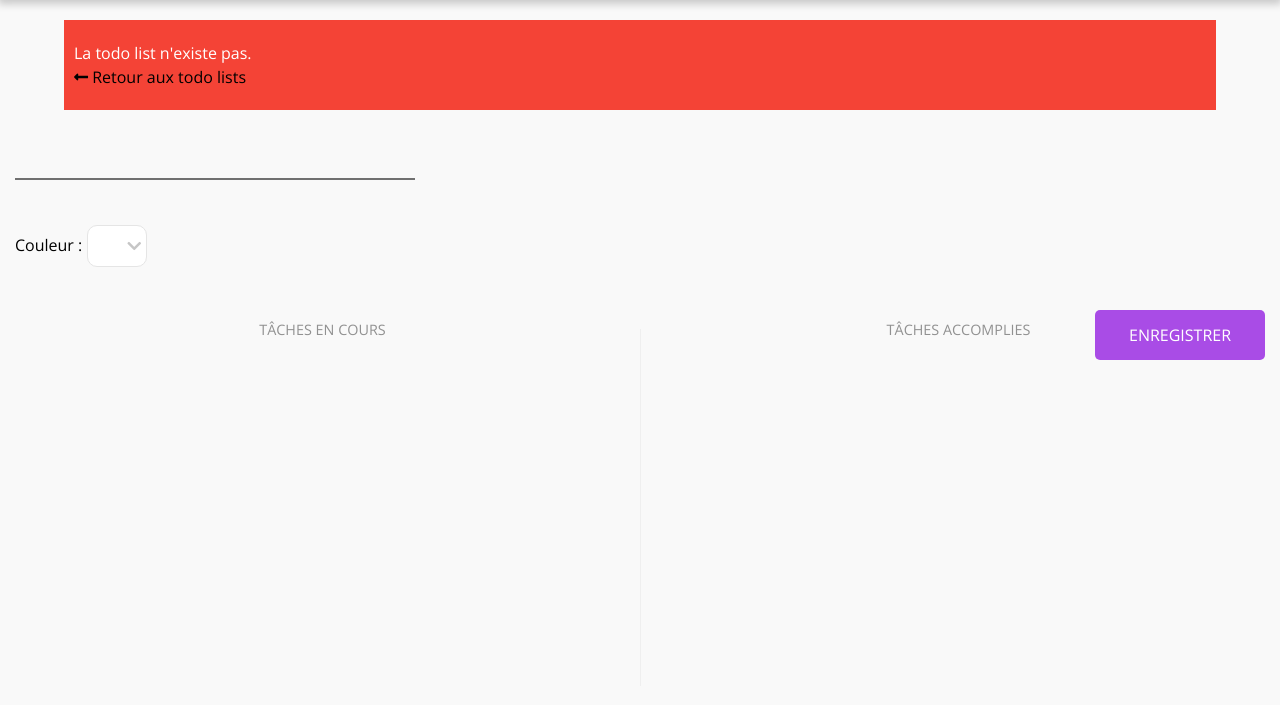
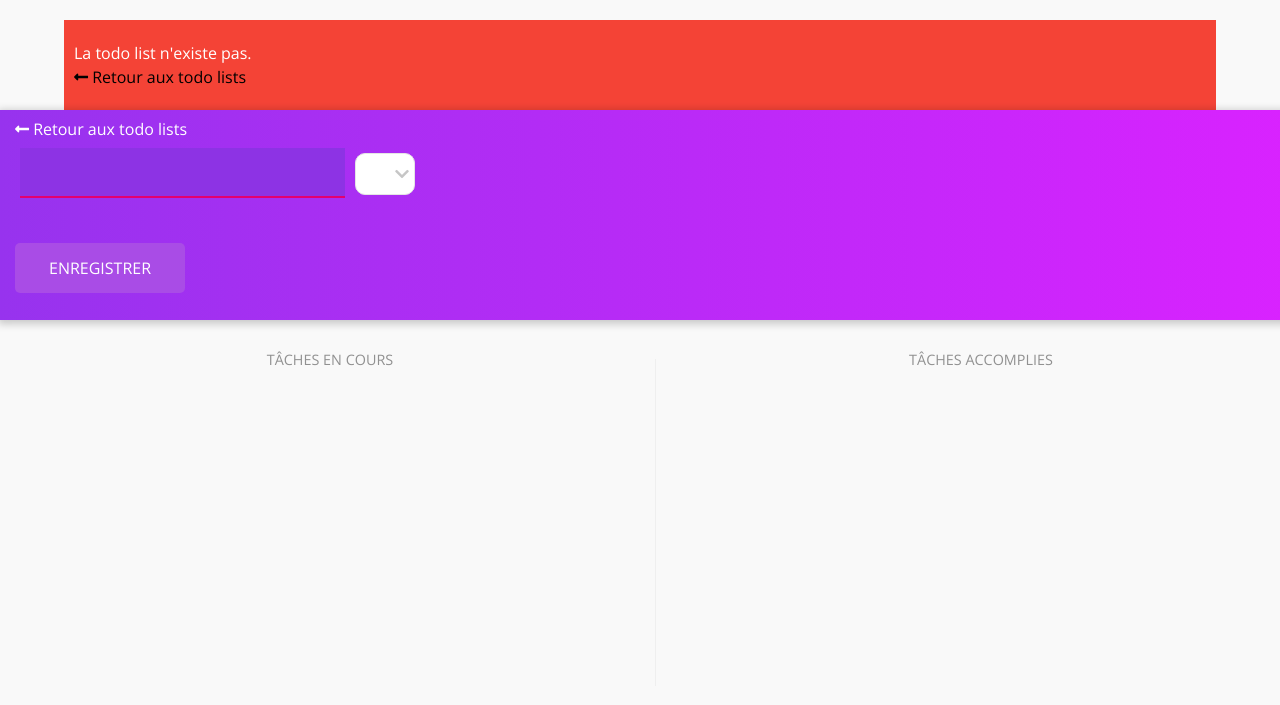
Before and after one commit to EmpireDemocratiqueDuPoulpe/Just-Do-It, a PHP site: page /view_todo_list.php in a window 1280 px wide. Shown: the part 95-800 px from the top of the page. Run offline with PHP 8.4, Linux system fonts and the light colour scheme; a user stored in the database is signed in.

Commit message:
Modification de l'affichage du formulaire dans view_todo_list_v.php

```diff
--- a/assets/css/main.css
+++ b/assets/css/main.css
@@ -67,7 +138,7 @@ form.noUpperMargin  { margin-top: 0; }
     justify-content: space-between;
 }
 
-.field.double div { width: 190px; }
+.field.double .f { width: 190px; }
 
 .field.inline label,
 .field.inline input:not(.cSRadio) {
@@ -93,6 +164,8 @@ form.noUpperMargin  { margin-top: 0; }
     border: none;
     border-bottom: 2px #707070 solid;
 }
+
+.field .noBackground { background: none; }
 
 .field input:required           { box-shadow:none; }
 .field input:invalid            { border-color: #ff4444; }
@@ -244,6 +253,10 @@ header {
     display: flex;
     flex-direction: column;
     flex-grow: 1;
+}
+
+#todoListContainer.noPadding {
+    padding: 0;
 }
 
 .todoList, #addTodoList {
@@ -580,12 +593,31 @@ header {
 #todoListEditHead {
     width: 100%;
     height: 200px;
-    padding-top: 10px;
+    margin-bottom: 30px;
+    padding: 10px 15px 0 15px;
+    background: #DA22FF;
+    background: -webkit-linear-gradient(to right, #9733EE, #DA22FF);
+    background: linear-gradient(to right, #9733EE, #DA22FF);
+    color: #FFFFFF;
+    -webkit-box-shadow: 0px 2px 8px 2px rgba(0,0,0,0.2);
+    -moz-box-shadow: 0px 2px 8px 2px rgba(0,0,0,0.2);
+    box-shadow: 0px 2px 8px 2px rgba(0,0,0,0.2);
+    z-index: 149;
+}
+
+#todoListEditHead a {
+    color: #FFFFFF;
+    text-decoration: none;
+}
+
+#todoListEditHead a:hover {
+    text-decoration: underline;
 }
 
 #todoListEditHead form {
     width: 100%;
     height: 100%;
+    margin-top: 10px;
 }
 
 #todoListEditHead .field {
@@ -593,12 +625,20 @@ header {
     margin-right: 0;
 }
 
+#todoListEditHead .field input {
+    background: #8d33e4;
+    color: #FFFFFF;
+    border-color: #8d33e4;
+}
+
+#todoListEditHead .field input:placeholder-shown    { border-color: #e4006f; }
+#todoListEditHead .field input:focus                { border-color: #FFFFFF; }
+
 #todoListEditHead label {
     margin-top: 0;
 }
 
 #todoListEditHead input[type=submit] {
-    float: right;
     margin: 0;
 }
 
@@ -608,9 +648,12 @@ header {
 #todoListEditHead .field #colorSelector { display: inline-block; }
 
 #colorSelector {
+    flex-shrink: 0;
+    flex-grow: 0;
     position: relative;
     width: 60px;
     height: 40px;
+    margin: 5px 0 5px 10px;
     border-radius: 10px;
 }
 
@@ -764,7 +807,7 @@ header {
     flex-direction: row;
     align-items: center;
     width: 100%;
-    padding-bottom: 10px;
+    padding: 0 15px 10px 15px;
 }
 
 /** Ongoing, finished and delimiter **/
--- a/views/models/header.php
+++ b/views/models/header.php
@@ -1,4 +1,6 @@
-<header>
+<?php if (!isset($classes)) $classes = ""; ?>
+
+<header class="<?= $classes ?>">
     <div id="logo"></div>
 
     <div id="user">
--- a/views/register_v.php
+++ b/views/register_v.php
@@ -33,12 +33,12 @@
 
                 <!-- Passwords -->
                 <div class="field double">
-                    <div>
+                    <div class="f">
                         <label for="rPassword1">Mot de passe</label>
                         <input type="password" id="rPassword1" name="password1" placeholder=" " minlength="8" maxlength="255" onkeydown="this.setCustomValidity(''); document.getElementById('rPassword2').setCustomValidity('');" required/>
                     </div>
 
-                    <div>
+                    <div class="f">
                         <label for="rPassword2">Mot de passe (r&eacute;p&eacute;ter)</label>
                         <input type="password" id="rPassword2" name="password2" placeholder=" " minlength="8" maxlength="255" onkeydown="this.setCustomValidity(''); document.getElementById('rPassword1').setCustomValidity('');" required/>
                     </div>
--- a/views/view_todo_list_v.php
+++ b/views/view_todo_list_v.php
@@ -7,16 +7,18 @@
     </head>
     <body class="maxHeight">
         <!-- Header -->
-        <?php include_once(ROOT."/views/models/header.php"); ?>
+        <?php $classes = "noShadow"; include_once(ROOT."/views/models/header.php"); ?>
 
         <!-- Errors and success messages -->
         <?= $errorsSuccessMsg ?>
 
         <!-- Todo list -->
-        <div id="todoListContainer" class="maxHeight">
+        <div id="todoListContainer" class="maxHeight noPadding">
 
             <!-- Edit head -->
             <div id="todoListEditHead">
+
+                <a href="./index.php"><i class="fas fa-long-arrow-alt-left"></i> Retour aux todo lists</a>
 
                 <!-- Form -->
                 <form action="./php/todoLists/update.php" method="POST" class="noUpperMargin <?php if($errorsSuccessMsg) echo 'errorMsgAbove'?>">
@@ -24,15 +26,10 @@
                     <!-- Todo list id -->
                     <input type="hidden" id="tId" name="id" value="<?= $list_id ?>">
 
-                    <!-- Todo list name -->
-                    <div class="field">
+                    <!-- Todo list color -->
+                    <div class="field double">
                         <label for="tName"></label>
-                        <input type="text" id="tName" name="name" placeholder=" " value="<?= $list_name ?>" minlength="1" maxlength="32" onkeydown="this.setCustomValidity('');" required/>
-                    </div>
-
-                    <!-- Todo list color -->
-                    <div class="field inline">
-                        <label for="cSCheckbox">Couleur :</label>
+                        <input type="text" id="tName" class="noBackground" name="name" placeholder=" " value="<?= $list_name ?>" minlength="1" maxlength="32" onkeydown="this.setCustomValidity('');" required/>
 
                         <!-- Color selector -->
                         <div id="colorSelector">
```
Also changed, not shown: other parts of assets/css/main.css (+71 -64 lines).
